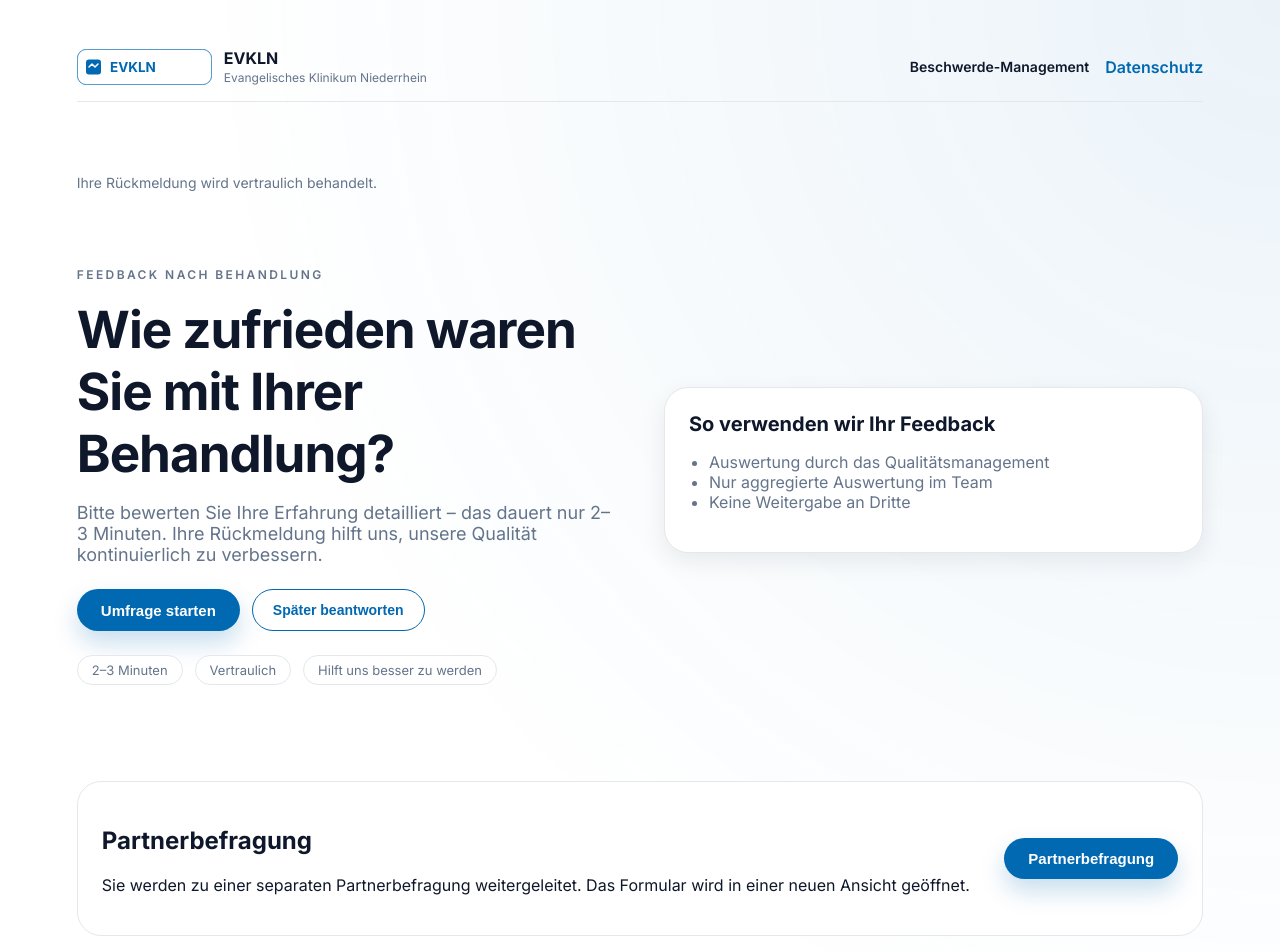
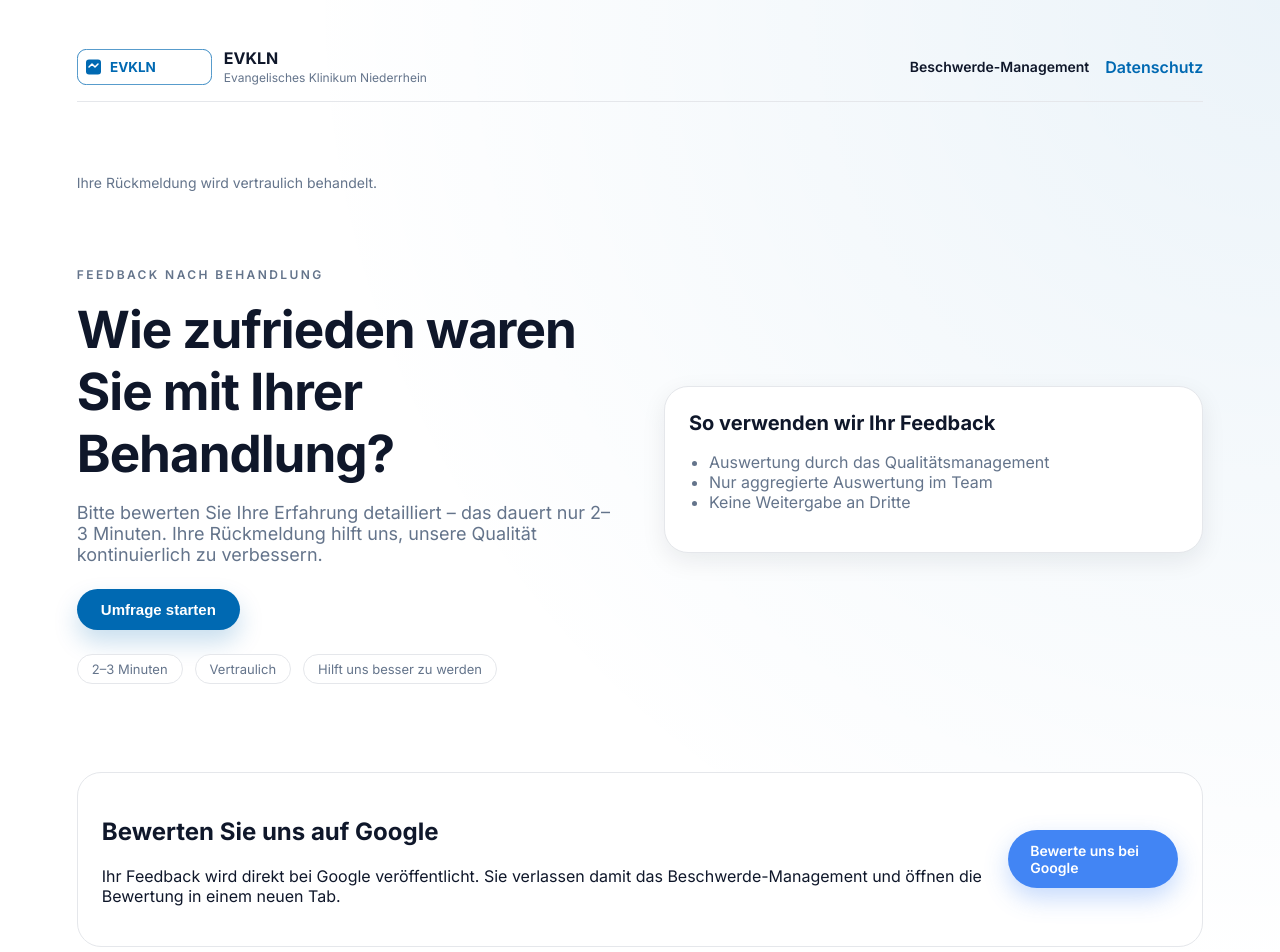
Before and after one commit to marcobubenzer-bot/Beschwerde-Mangement-, a React (Vite) app: page / in a window 1280 px wide. Shown: the top 952 px of the page. Built offline with nearby package versions, Linux system fonts and the light colour scheme.

Commit message:
Simplify start page survey CTA

```diff
--- a/src/index.css
+++ b/src/index.css
@@ -1258,18 +1258,6 @@ textarea:focus-visible {
   margin-top: 0;
 }
 
-.partner-survey-section {
-  display: flex;
-  justify-content: space-between;
-  align-items: center;
-  gap: 24px;
-  padding: 24px;
-  border-radius: 24px;
-  border: 1px solid var(--border);
-  background: var(--surface);
-  margin-top: 32px;
-}
-
 .complaint-section {
   display: flex;
   justify-content: space-between;
@@ -1366,11 +1354,6 @@ textarea:focus-visible {
     align-items: flex-start;
   }
 
-  .partner-survey-section {
-    flex-direction: column;
-    align-items: flex-start;
-  }
-
   .google-review-section {
     flex-direction: column;
     align-items: flex-start;
--- a/src/pages/StartPage.tsx
+++ b/src/pages/StartPage.tsx
@@ -3,10 +3,6 @@ import { EVKLN_GOOGLE_REVIEW_URL, EVKLN_PRIVACY_URL } from '../config/externalLi
 
 const StartPage = () => {
   const navigate = useNavigate();
-
-  const scrollToSurvey = () => {
-    document.getElementById('survey-start')?.scrollIntoView({ behavior: 'smooth' });
-  };
 
   return (
     <main className="start-page">
@@ -40,11 +36,8 @@ const StartPage = () => {
             unsere Qualität kontinuierlich zu verbessern.
           </p>
           <div className="hero-actions">
-            <button type="button" className="primary-button" onClick={scrollToSurvey}>
+            <button type="button" className="primary-button" onClick={() => navigate('/partnerbefragung')}>
               Umfrage starten
-            </button>
-            <button type="button" className="ghost-button" onClick={scrollToSurvey}>
-              Später beantworten
             </button>
           </div>
           <div className="trust-badges" aria-label="Hinweise zur Umfrage">
@@ -63,19 +56,6 @@ const StartPage = () => {
             </ul>
           </div>
         </div>
-      </section>
-
-      <section className="partner-survey-section" id="survey-start" aria-labelledby="partner-survey-title">
-        <div>
-          <h2 id="partner-survey-title">Partnerbefragung</h2>
-          <p>
-            Sie werden zu einer separaten Partnerbefragung weitergeleitet. Das Formular wird in einer neuen Ansicht
-            geöffnet.
-          </p>
-        </div>
-        <button type="button" className="primary-button" onClick={() => navigate('/partnerbefragung')}>
-          Partnerbefragung
-        </button>
       </section>
 
       <section className="google-review-section" aria-labelledby="google-review-title">
```
